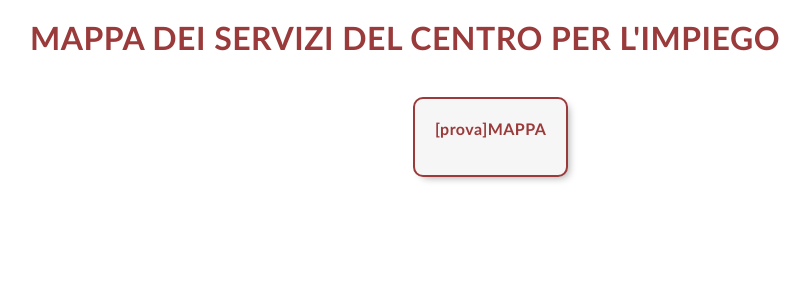
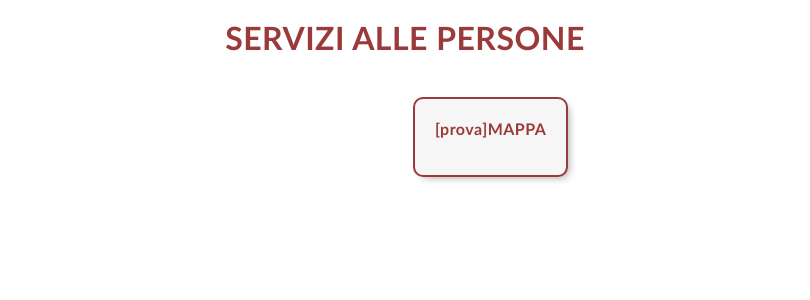
Before and after one commit to marcotessarotto/totem-cpi-fvg, a Django app: page / in a window 1280 px wide. Shown: the top 300 px of the page, without its empty margins (235-1045 px from the left). Run offline with Django 3.2, Linux system fonts and the light colour scheme; data that the repository does not hold is empty; parts of the project's set-up code (start-up, migrations or seed data) failed here and were passed over; some libraries are stand-ins or nearby versions.

Commit message:
homepage update

```diff
--- a/totem/templates/totem/homepage.html
+++ b/totem/templates/totem/homepage.html
@@ -6,7 +6,7 @@
 <link rel="stylesheet" type="text/css" href="{% static 'totem/style.css' %}" />
 
 <div class="content">
-    <h1>MAPPA DEI SERVIZI DEL CENTRO PER L'IMPIEGO</h1>
+    <h1>SERVIZI ALLE PERSONE</h1>
     <figure class="content">
 
 <!--                <ul class="cf">-->
```
